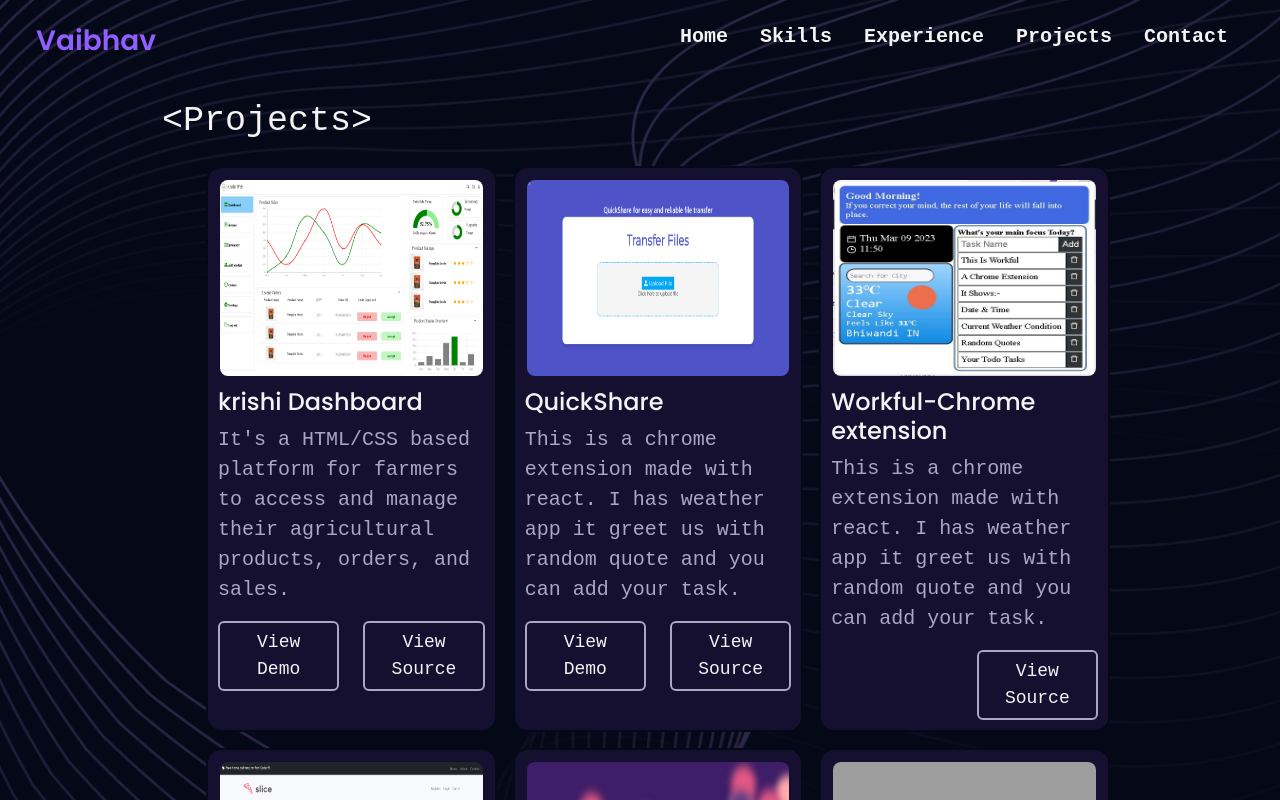
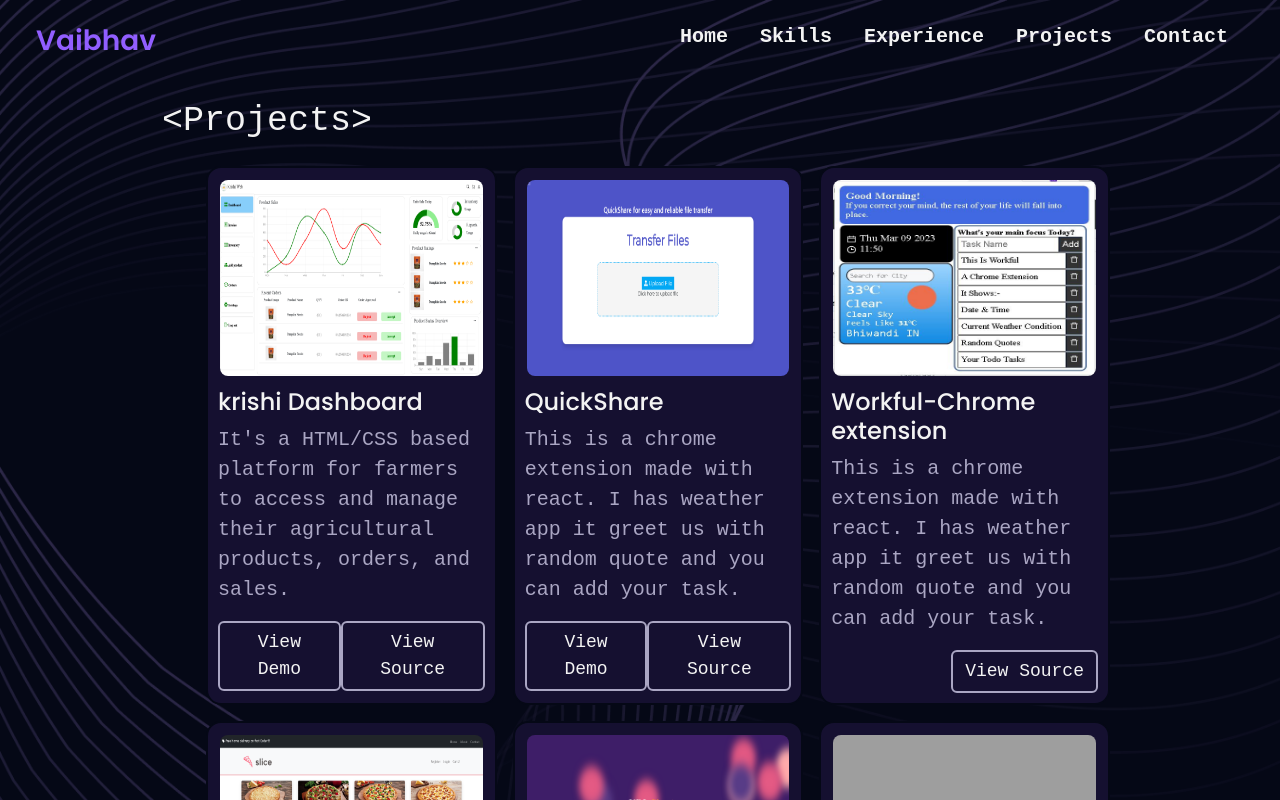
Before and after one commit to VaibhavPachpute21/vaibhav, a React (Create React App) app: page /projects in a window 1280 px wide. Shown: the top 800 px of the page. Built offline with nearby package versions, Linux system fonts and the light colour scheme; grey boxes are pictures that could not be loaded; the HTML template or start-up script is replaced by a standard one.

Commit message:
small changes

```diff
--- a/src/components/Projects.jsx
+++ b/src/components/Projects.jsx
@@ -21,11 +21,11 @@ const Projects = () => {
                       <img src={project.thumbnail} width={'100%'} height={'200px'} alt="" />
                       <h3>{project.title}</h3>
                       <p>{project.description}</p>
-                      <div className="row">
-                        <div className='col'>
+                      <div className="d-flex flex-row justify-content-between">
+                        <div className=''>
                           {project.demoLink != null ? <Link className='btn' target='_blank' rel='noreferrer' to={project.demoLink}>View Demo</Link> : <></>}
                         </div>
-                        <div className='col'>
+                        <div className=''>
                           <Link className='btn' target='_blank' to={project.souce_code}>View Source</Link>
                         </div>
                       </div>
```
